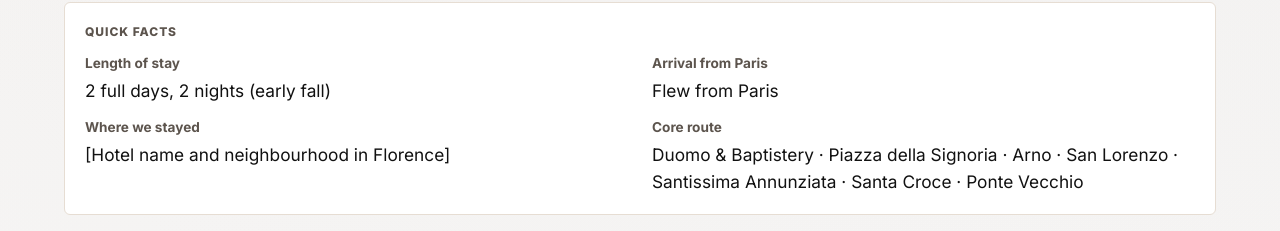
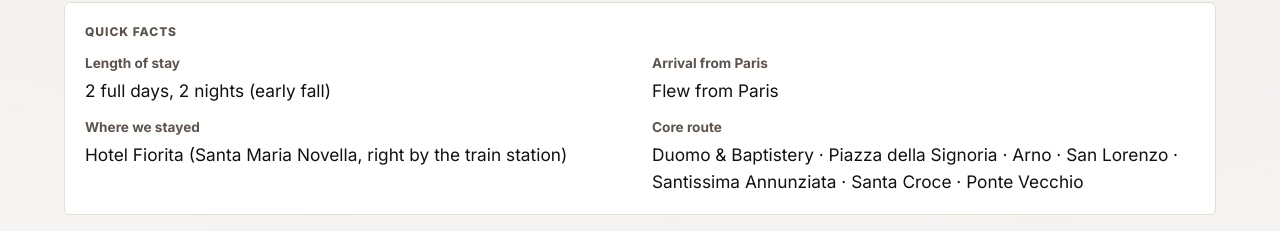
Before and after one commit to drewbotcarrothers/whilewewerethere, an Astro site: page /blog/florence-2-day-itinerary in a window 1280 px wide. Shown: the part 1347-1578 px from the top of the page. Built offline with nearby package versions, Linux system fonts and the light colour scheme; Astro itself is replaced by a stand-in of ours.

Commit message:
Add Hotel Fiorita stay details to Florence itinerary

```diff
--- a/src/content/blog/florence-2-day-itinerary.mdx
+++ b/src/content/blog/florence-2-day-itinerary.mdx
@@ -42,7 +42,7 @@ Back then it was just Michelle and me. We only had two days in Florence before h
   items={[
     { label: 'Length of stay', value: '2 full days, 2 nights (early fall)' },
     { label: 'Arrival from Paris', value: 'Flew from Paris' },
-    { label: 'Where we stayed', value: '[Hotel name and neighbourhood in Florence]' },
+    { label: 'Where we stayed', value: 'Hotel Fiorita (Santa Maria Novella, right by the train station)' },
     { label: 'Core route', value: 'Duomo & Baptistery · Piazza della Signoria · Arno · San Lorenzo · Santissima Annunziata · Santa Croce · Ponte Vecchio' },
   ]}
 />
@@ -70,7 +70,7 @@ Our first morning started in Piazza del Duomo under soft cloud, which kept the m
   <figcaption>Along the Arno River at midday.</figcaption>
 </figure>
 
-Around lunch we wandered through the market stalls around San Lorenzo—crates of peaches, grapes, green beans, and tomatoes piled out under the awnings—before ducking into quieter side churches in the afternoon and sitting down to dinner in the evening. [Hotel name and neighbourhood in Florence, and any dinner spot worth remembering.]
+Around lunch we wandered through the market stalls around San Lorenzo—crates of peaches, grapes, green beans, and tomatoes piled out under the awnings—before ducking into quieter side churches in the afternoon and sitting down to dinner in the evening. We stayed at <a href="https://www.booking.com/hotel/it/fiorita.html" rel="nofollow">Hotel Fiorita</a> just behind Santa Maria Novella station—it felt a little haunted and spooky inside and had a super small lift, though the location steps from the station was handy. [Any dinner spot worth remembering in Florence.]
 
 ### Day 2: Santissima Annunziata, Santa Croce, and Ponte Vecchio
 
```
